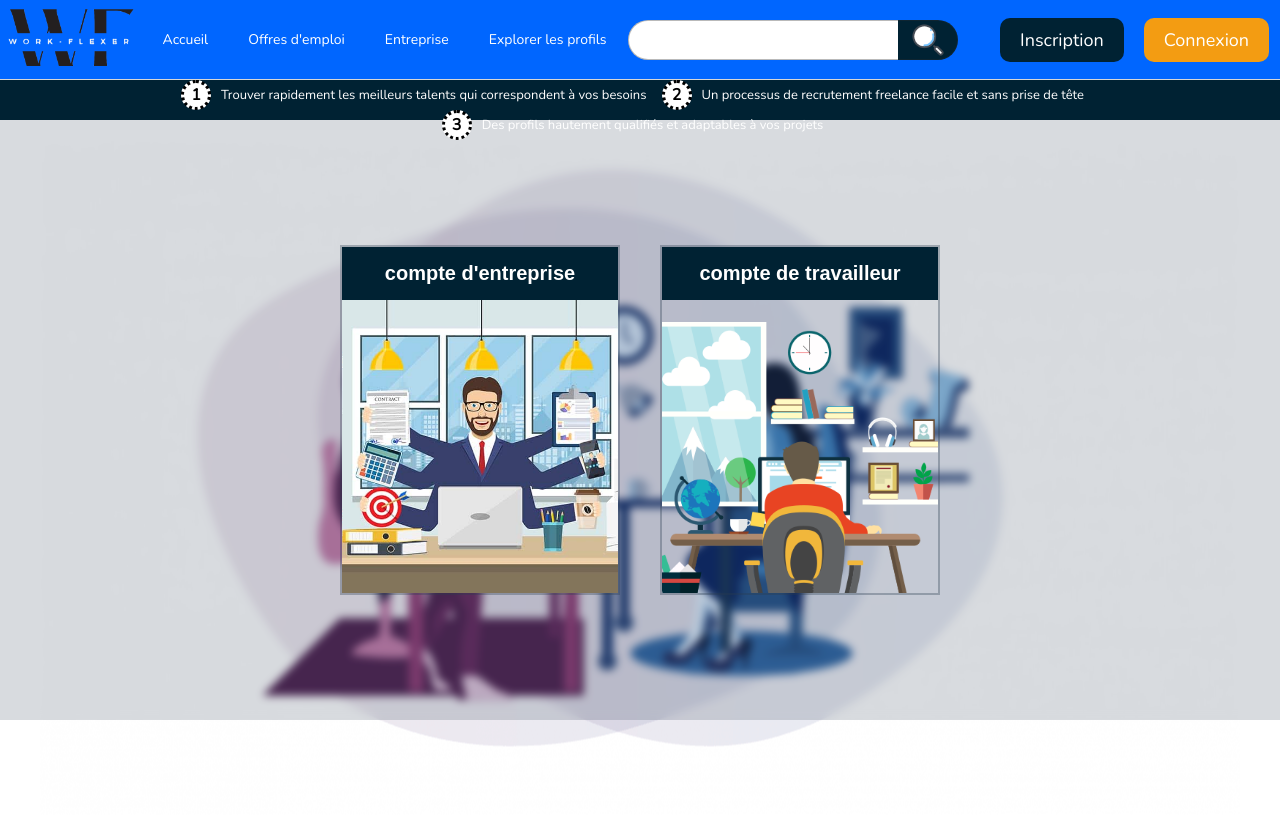
After one commit to nick-dev12/site_de_travail, a PHP site: page /connection_compte.php in a window 1280 px wide. The commit adds this page. Run offline with PHP 8.4, Linux system fonts and the light colour scheme; some web fonts are replaced.

Commit message:
deuxieme modification

```diff
--- a/compte_entreprise.php
+++ b/compte_entreprise.php
@@ -184,6 +184,7 @@ if (isset($_POST['valider'])) {
 <body>
 <?php  include('navbare.php')?>
 
+
     <section class="section2">
         <img class="img" src="/image/work.jpeg" alt="">
         <div class="formulaire1  ">
--- /dev/null
+++ b/connection_compte.php
@@ -0,0 +1,63 @@
+<?php
+session_start();
+// Inclusion du fichier de connexion à la BDD
+include 'conn/conn.php';
+
+
+// Vérifier si l'utilisateur est déjà connecté
+if (isset($_SESSION['users_id']) && $_SESSION['users_id']) {
+
+    // Rediriger l'utilisateur vers la page d'accueil
+    header('Location: index.php');
+    exit();
+}
+
+
+
+?>
+<!DOCTYPE html>
+<html lang="en">
+
+<head>
+    <meta charset="UTF-8">
+    <meta name="viewport" content="width=device-width, initial-scale=1.0">
+    <title>Inscription</title>
+    <link rel="stylesheet" href="https://cdnjs.cloudflare.com/ajax/libs/font-awesome/6.4.0/css/all.min.css"
+        integrity="sha512-iecdLmaskl7CVkqkXNQ/ZH/XLlvWZOJyj7Yy7tcenmpD1ypASozpmT/E0iPtmFIB46ZmdtAc9eNBvH0H/ZpiBw=="
+        crossorigin="anonymous" referrerpolicy="no-referrer" />
+    <link rel="stylesheet" href="/css/style.css">
+    <link rel="stylesheet" href="/css/inscription.css">
+    <link rel="stylesheet" href="../css/navbare.css">
+
+</head>
+
+<body>
+
+    <?php  include('navbare.php')?>
+
+    <section class="section3">
+        <div class="box">
+            <div>
+                <a href="/entreprise/connexion.php">
+                    <button>compte d'entreprise</button>
+                    <img src="/image/entreprise.jpg" alt="">
+                </a>
+            </div>
+
+            <div>
+                <a href="/compte_travailleur.php">
+                    <button> compte de travailleur</button>
+                    <img src="/image/travail.png" alt="">
+                </a>
+            </div>
+        </div>
+    </section>
+
+    <section class="section4">
+        <img src="/image/p.png" alt="">
+    </section>
+
+
+</body>
+
+</html>
--- a/css/inscription.css
+++ b/css/inscription.css
@@ -75,7 +75,6 @@ z-index: -1;
 /* .section2 .formulaire1 form :nth-child(2) {
     display: block;
 } */
-
 .section2 .formulaire1 form .box1 {
     display: flex;
     flex-direction: column;
--- a/navbare.php
+++ b/navbare.php
@@ -80,8 +80,8 @@ if (isset($_SESSION['users_id'])) {
         <?php else: ?>
 
             <div class="box3">
-                <a href="../inscription.php">Inscription</a>
-                <a href="../connexion.php">Connexion</a>
+                <a href="/inscription.php">Inscription</a>
+                <a href="/connection_compte.php">Connexion</a>
             </div>
 
         <?php endif ?>
```
